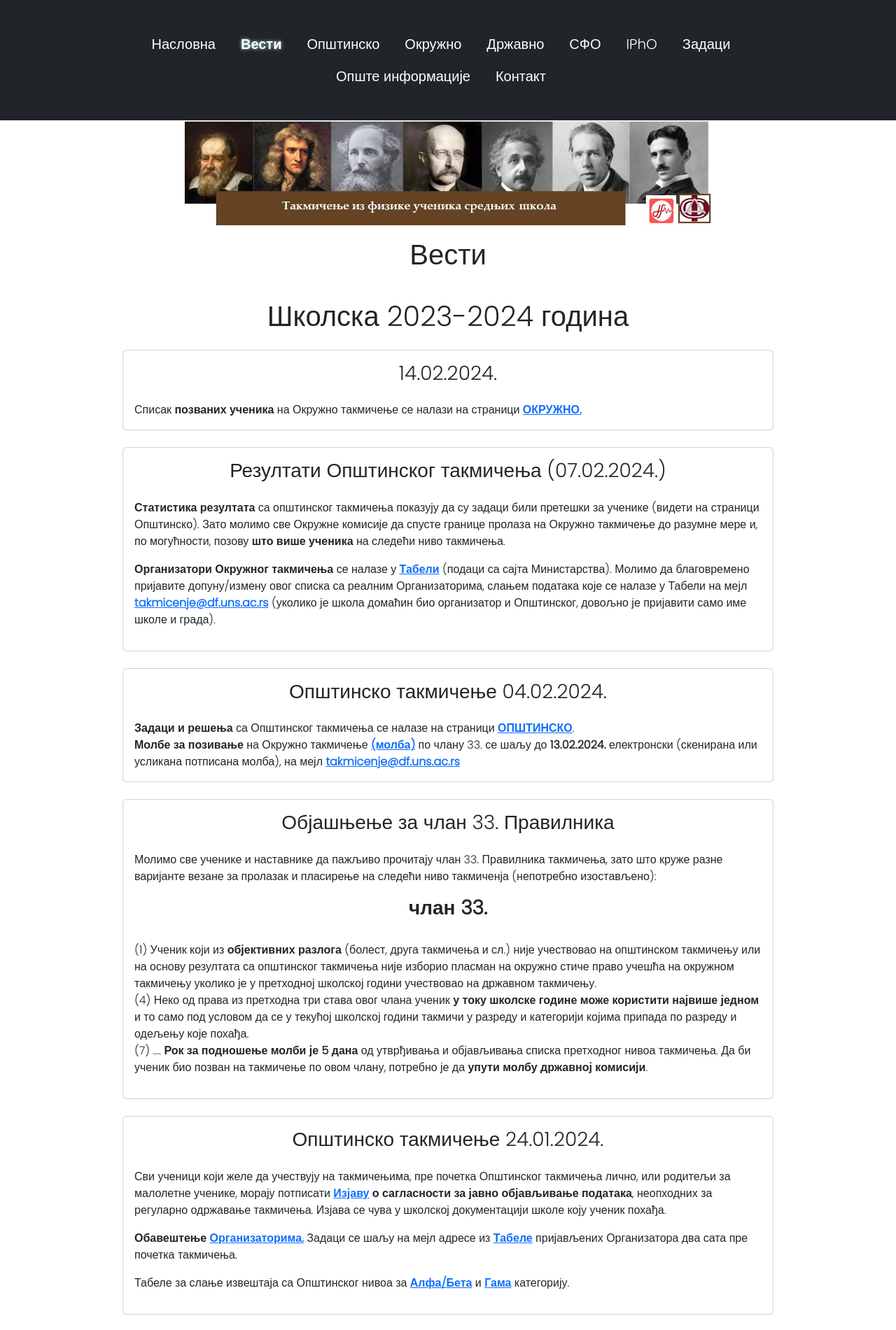
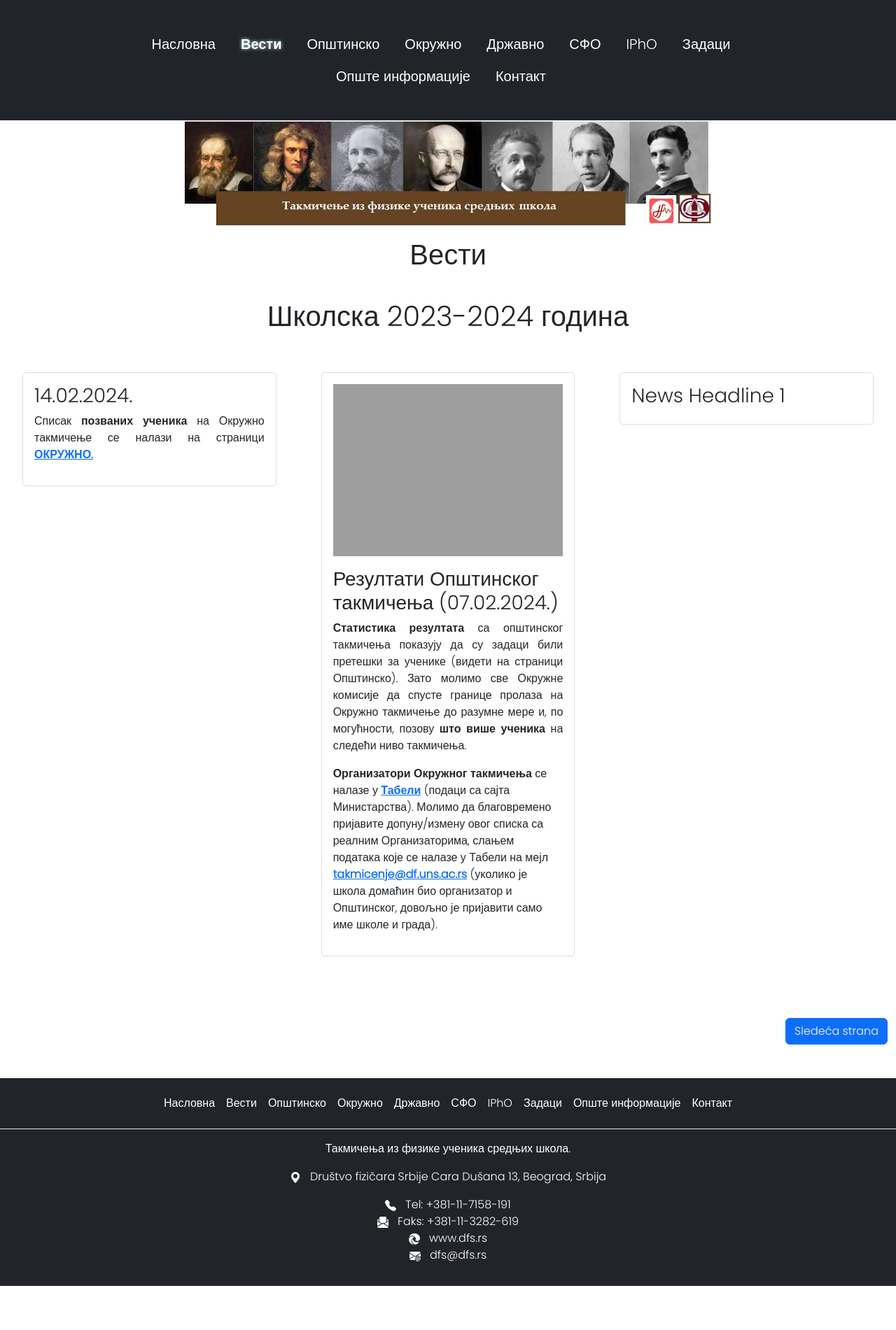
Before and after one commit to LazarevicV/takmicenja-fizika-srednja-skola, a Flask app: page /vesti in a window 1280 px wide. Shown: the top 1901 px of the page at 70% size. After the commit the page ends 1838 px from the top, so only its background shows below. Run offline with Flask 3, Linux system fonts and the light colour scheme; grey boxes are pictures that could not be loaded.

Commit message:
izmenjena stranica za vesti

```diff
--- a/static/styles/style.css
+++ b/static/styles/style.css
@@ -223,6 +223,33 @@
   padding-bottom: 1rem;
 }
 
+.news-section {
+  max-width: 800px;
+  margin: 0 auto;
+  padding: 2rem;
+}
+.news-item {
+  margin-bottom: 2rem;
+  border: 1px solid #ddd;
+  border-radius: 5px;
+  padding: 1rem;
+}
+.news-item img {
+  max-width: 100%;
+  height: auto;
+  margin-bottom: 1rem;
+}
+.news-item .news-content {
+  display: -webkit-box;
+  -webkit-line-clamp: 3;
+  overflow: hidden;
+  text-align: justify;
+}
+.news-item .more-button {
+  margin-top: 1rem;
+  text-align: right;
+}
+
 @media (max-width: 767px) {
   .no-wrap {
     display: flex;
--- a/templates/vesti.html
+++ b/templates/vesti.html
@@ -2,7 +2,61 @@
 {% block title %}Вести{% endblock title %}
 {% block content %}
 
-<div class="container-fluid">
+<!-- Container-fluid za desktop uređaje -->
+<div class="container-fluid d-none d-md-block">
+    <h1 class="text-center" style="padding: 1rem;">Вести</h1>
+    <h1 class="text-center" style="padding: 1rem;">Школска 2023-2024 година</h1>
+    <div class="row justify-content-center">
+        <div class="col-md-4 news-section">
+            <div class="news-item">
+                <h3 class="news-title">14.02.2024.</h3>
+                <div class="news-content">
+                    <p>Списак <b>позваних ученика</b> на Окружно такмичење се налази на страници <b><a
+                        href="/okruzno">ОКРУЖНО.</a></b></p>
+                </div>
+            </div>
+        </div>
+
+        <div class="col-md-4 news-section">
+            <div class="news-item">
+                <img src="image1.jpg" alt="News image 1">
+                <h3 class="news-title">Резултати Општинског такмичења (07.02.2024.)</h3>
+                <p class="news-content">
+                    <b>Статистика резултата</b> са општинског такмичења показују да су задаци били
+                        претешки за ученике (видети на страници Општинско). Зато молимо све Окружне комисије да спусте
+                        границе пролаза на Окружно такмичење до разумне мере и, по могућности, позову <b>што више
+                            ученика</b>
+                        на следећи ниво такмичења.</p>
+                    <p><b>Организатори Окружног такмичења</b> се налазе у <b><a
+                                href="https://www.df.uns.ac.rs/takmicenjefizikasrednje/Documents/Okruzno%2024/OKRUZNO%20organizatori%2024.pdf">Табели</a></b>
+                        (подаци са сајта Министарства). Молимо да благовремено пријавите допуну/измену овог списка са
+                        реалним Организаторима, слањем података које се налазе у Табели на мејл <b><a
+                                href="mailto:takmicenje@df.uns.ac.rs">takmicenje@df.uns.ac.rs</a></b> (уколико је школа
+                        домаћин
+                        био организатор и Општинског, довољно је пријавити само име школе и града).
+                </p>
+                <!-- <div class="more-button">
+                    <a href="article1.html" class="btn btn-primary">Opsirnije</a>
+                </div> -->
+            </div>
+        </div>
+        <div class="col-md-4 news-section">
+            <div class="news-item">
+                <h3 class="news-title">News Headline 1</h3>
+                <div class="news-content">
+
+                </div>
+            </div>
+        </div>
+    </div>
+    <div class="d-flex justify-content-end my-4">
+        <a href="#" class="btn btn-primary">Sledeća strana</a>
+    </div>
+</div>
+<!-- Container-fluid za desktop uređaje -->
+
+<!-- Container-fluid za mobilne uređaje -->
+<div class="container-fluid d-md-none">
     <div class="container" id="card-vesti">
         <h1 class="text-center" style="padding: 1rem;">Вести</h1>
         <h1 class="text-center" style="padding: 1rem;">Школска 2023-2024 година</h1>
@@ -1304,6 +1358,6 @@
         </div>
     </div>
 </div>
-
+<!-- Container-fluid za mobilne uređaje -->
 
 {% endblock content %}
```
